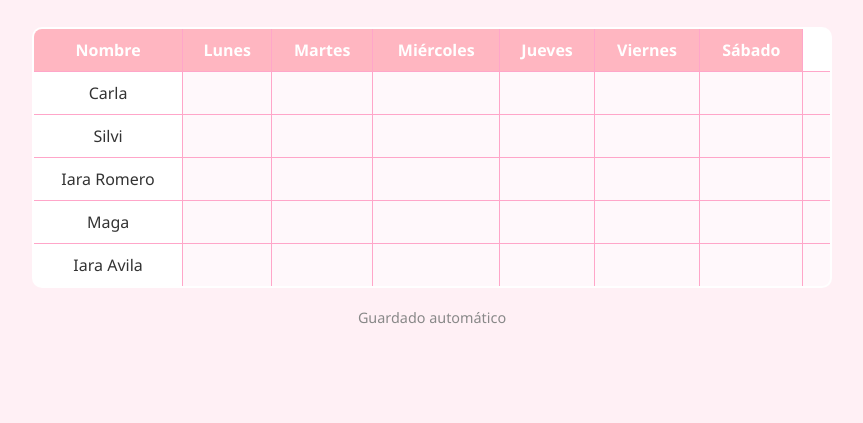
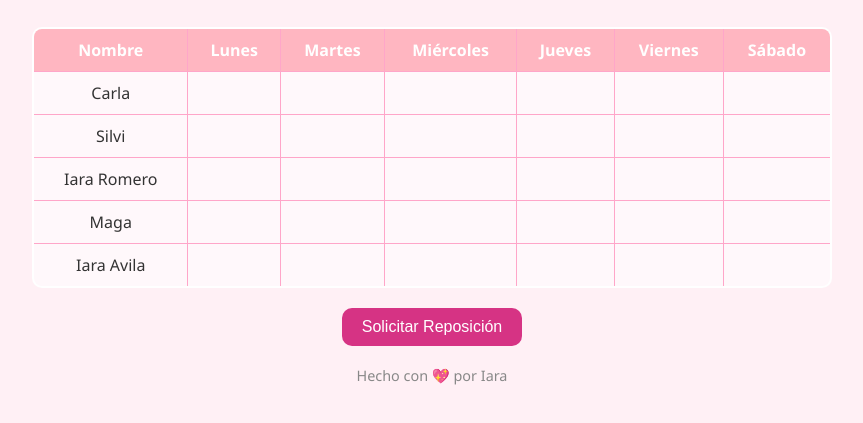
Before and after one commit to IaraAvilaLopez/horarios-tm-rcia1, a plain HTML site: page index.html in a window 1280 px wide. Shown: the part 95-518 px from the top of the page, without its empty margins (208-1071 px from the left). Drawn offline with Linux system fonts and the light colour scheme.

Commit message:
index.html

```diff
--- a/index.html
+++ b/index.html
@@ -1,27 +1,94 @@
 <!DOCTYPE html>
 <html lang="es">
 <head>
-  <meta charset="UTF-8" />
-  <meta name="viewport" content="width=device-width, initial-scale=1.0"/>
+  <meta charset="UTF-8">
   <title>Horarios TM RCIA 1 ❤️</title>
-  <link rel="stylesheet" href="style.css" />
+  <link rel="stylesheet" href="style.css">
 </head>
 <body>
   <h1>Horarios TM RCIA 1 ❤️</h1>
-  <table id="horario">
+
+  <table id="tabla-horarios">
     <thead>
       <tr>
         <th>Nombre</th>
-        <th>Lunes</th><th>Martes</th><th>Miércoles</th>
-        <th>Jueves</th><th>Viernes</th><th>Sábado</th>
+        <th>Lunes</th>
+        <th>Martes</th>
+        <th>Miércoles</th>
+        <th>Jueves</th>
+        <th>Viernes</th>
+        <th>Sábado</th>
       </tr>
     </thead>
     <tbody>
-      <tr><td>Carla</td><td contenteditable="true"></td><td contenteditable="true"></td><td contenteditable="true"></td><td contenteditable="true"></td><td contenteditable="true"></td><td contenteditable="true"></td><td contenteditable="true"></td></tr>
-      <tr><td>Silvi</td><td contenteditable="true"></td><td contenteditable="true"></td><td contenteditable="true"></td><td contenteditable="true"></td><td contenteditable="true"></td><td contenteditable="true"></td><td contenteditable="true"></td></tr>
-      <tr><td>Iara Romero</td><td contenteditable="true"></td><td contenteditable="true"></td><td contenteditable="true"></td><td contenteditable="true"></td><td contenteditable="true"></td><td contenteditable="true"></td><td contenteditable="true"></td></tr>
-      <tr><td>Maga</td><td contenteditable="true"></td><td contenteditable="true"></td><td contenteditable="true"></td><td contenteditable="true"></td><td contenteditable="true"></td><td contenteditable="true"></td><td contenteditable="true"></td></tr>
-      <tr><td>Iara Avila</td><td contenteditable="true"></td><td contenteditable="true"></td><td contenteditable="true"></td><td contenteditable="true"></td><td contenteditable="true"></td><td contenteditable="true"></td><td contenteditable="true"></td></tr>
+      <tr>
+        <td contenteditable="true">Carla</td>
+        <td contenteditable="true"></td>
+        <td contenteditable="true"></td>
+        <td contenteditable="true"></td>
+        <td contenteditable="true"></td>
+        <td contenteditable="true"></td>
+        <td contenteditable="true"></td>
+      </tr>
+      <tr>
+        <td contenteditable="true">Silvi</td>
+        <td contenteditable="true"></td>
+        <td contenteditable="true"></td>
+        <td contenteditable="true"></td>
+        <td contenteditable="true"></td>
+        <td contenteditable="true"></td>
+        <td contenteditable="true"></td>
+      </tr>
+      <tr>
+        <td contenteditable="true">Iara Romero</td>
+        <td contenteditable="true"></td>
+        <td contenteditable="true"></td>
+        <td contenteditable="true"></td>
+        <td contenteditable="true"></td>
+        <td contenteditable="true"></td>
+        <td contenteditable="true"></td>
+      </tr>
+      <tr>
+        <td contenteditable="true">Maga</td>
+        <td contenteditable="true"></td>
+        <td contenteditable="true"></td>
+        <td contenteditable="true"></td>
+        <td contenteditable="true"></td>
+        <td contenteditable="true"></td>
+        <td contenteditable="true"></td>
+      </tr>
+      <tr>
+        <td contenteditable="true">Iara Avila</td>
+        <td contenteditable="true"></td>
+        <td contenteditable="true"></td>
+        <td contenteditable="true"></td>
+        <td contenteditable="true"></td>
+        <td contenteditable="true"></td>
+        <td contenteditable="true"></td>
+      </tr>
     </tbody>
   </table>
-  <p class="footer">Guardado automático
+
+  <!-- Botón para pedir reposición -->
+  <button onclick="abrirModal()" style="margin-top: 20px; background-color:#d63384; color:white; padding:10px 20px; border:none; border-radius:10px; font-size:16px;">Solicitar Reposición</button>
+
+  <!-- Modal -->
+  <div id="modalReposicion" style="display:none; position:fixed; top:0; left:0; width:100%; height:100%; background-color:rgba(0,0,0,0.5); justify-content:center; align-items:center;">
+    <div style="background:white; padding:20px; border-radius:10px; max-width:300px; margin:auto;">
+      <h2 style="color:#d63384;">¿Quién te puede cubrir?</h2>
+      <select id="selectorPersona" style="width:100%; padding:10px; margin-bottom:10px;">
+        <option>Carla 💖 </option>
+        <option>Maga 💖 </option>
+        <option>Silvi 💖 </option>
+        <option>Iara Romero 💖 </option>
+        <option>Iara Avila 💖 </option>
+      </select>
+      <button onclick="confirmarReposicion()" style="background-color:#d63384; color:white; border:none; padding:10px; width:100%; border-radius:10px;">Confirmar</button>
+    </div>
+  </div>
+
+  <div class="footer">Hecho con 💖 por Iara</div>
+
+  <script src="script.js"></script>
+</body>
+</html>
```
